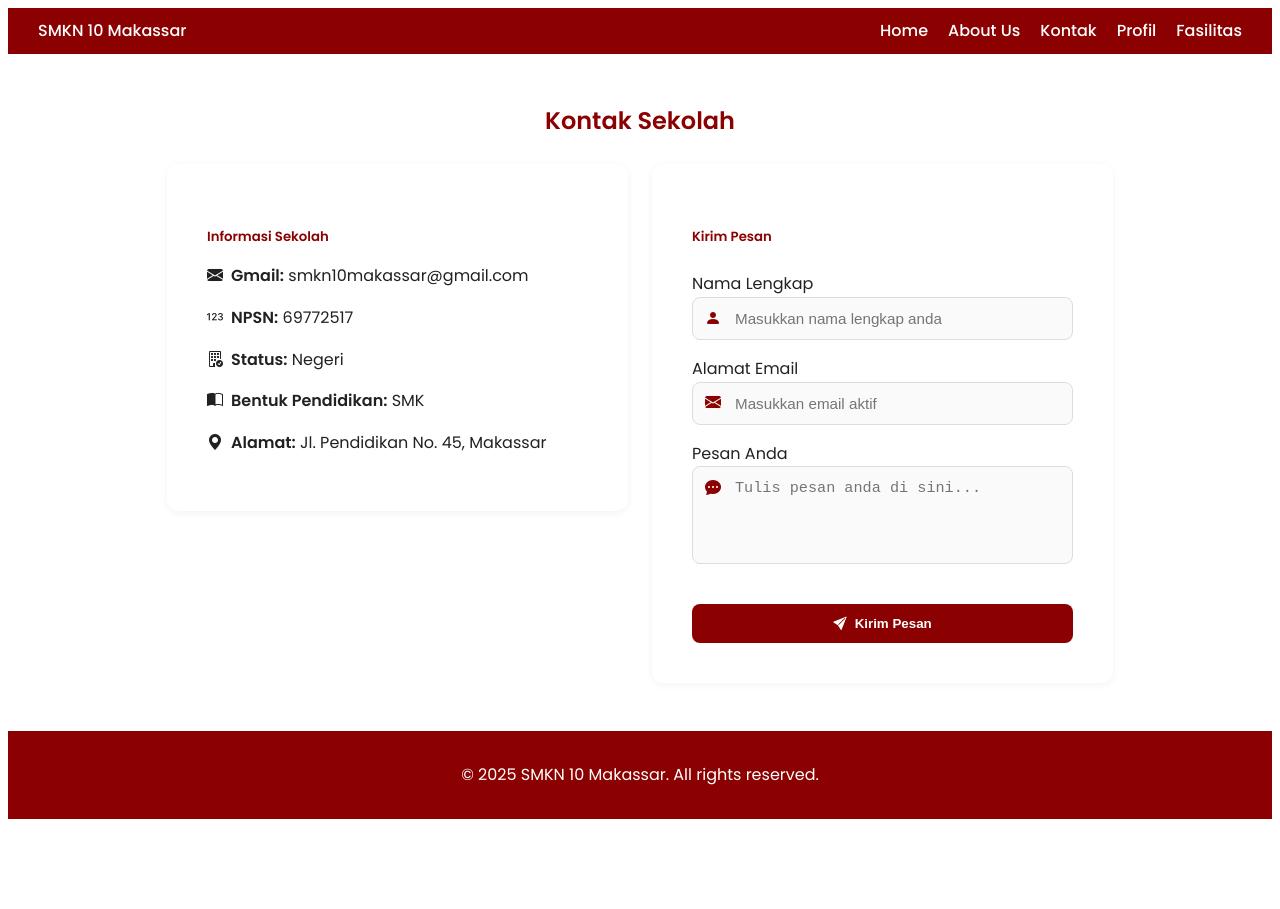
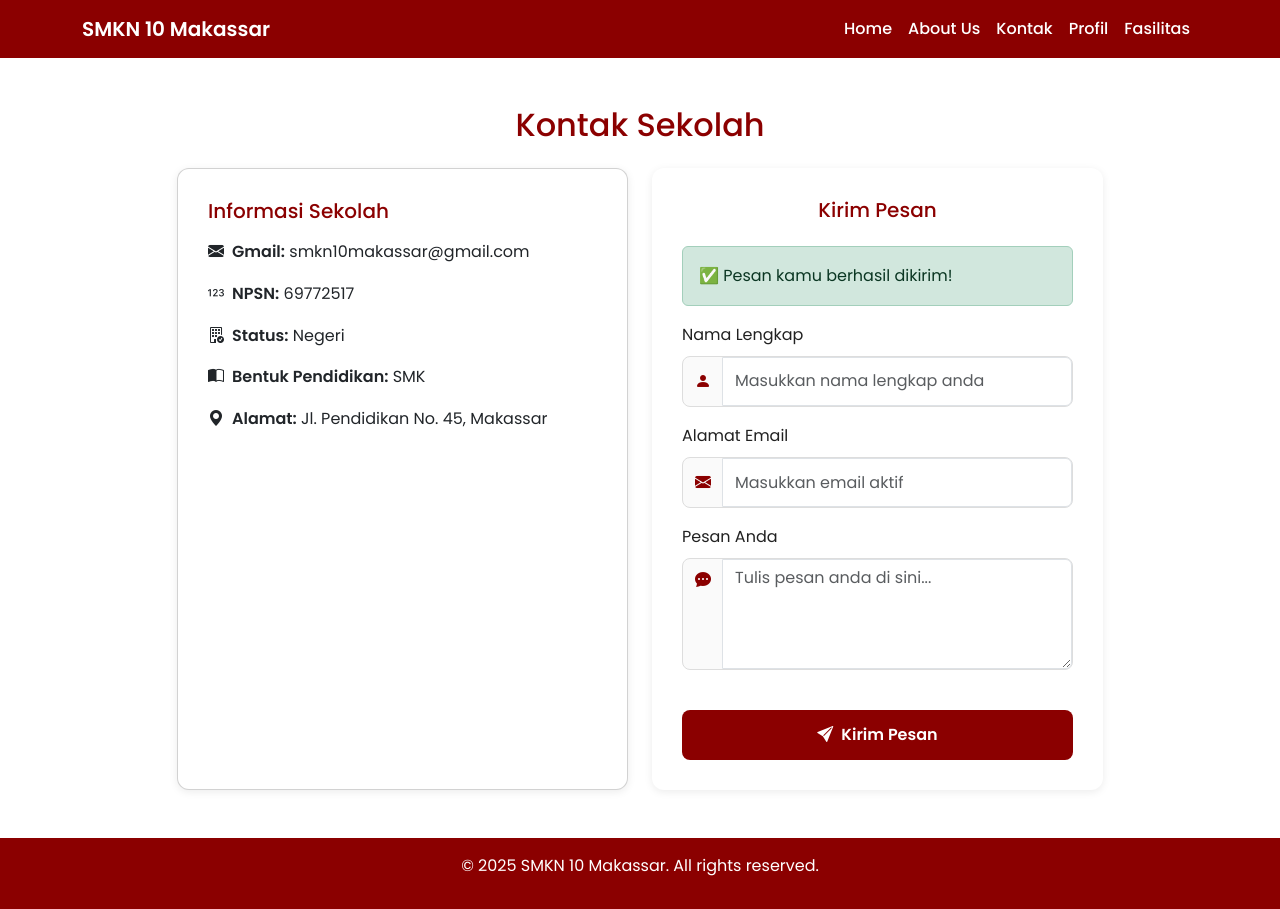
Before and after one commit to alfiraareskypratiwi/alfiraareskypratiwi.github.io, a plain HTML site: page main/web_sekolah/kontak.html in a window 1280 px wide. Both pictures are taken after typing "Sample", "name@example.com", "Sample" into the empty fields and a click on the button "Kirim Pesan". Before the commit the page ends 827 px from the top, so only its background shows below. Drawn offline with nearby package versions, Linux system fonts and the light colour scheme; files that its build step writes are made by us from their sources.

Commit message:
kontak.html

```diff
--- a/main/web_sekolah/kontak.html
+++ b/main/web_sekolah/kontak.html
@@ -5,8 +5,10 @@
   <meta name="viewport" content="width=device-width, initial-scale=1">
   <title>Kontak - Website Sekolah</title>
 
+  <!-- ✅ Bootstrap 5.3.3 -->
+  <link href="bootstrap-5.3.3-dist/css/bootstrap.min.css" rel="stylesheet">
 
-  <link href="bootstrap-5.3.3-dist/bootstrap-5.3.3-dist/css/bootstrap-grid.min.css" rel="stylesheet">
+  <!-- Google Font & Bootstrap Icons -->
   <link href="https://fonts.googleapis.com/css2?family=Poppins:wght@400;500;600&display=swap" rel="stylesheet">
   <link href="https://cdn.jsdelivr.net/npm/bootstrap-icons@1.11.3/font/bootstrap-icons.css" rel="stylesheet">
 
@@ -18,64 +20,28 @@
       line-height: 1.6;
     }
 
+    /* ===== NAVBAR ===== */
     .navbar {
       background-color: #8B0000;
-      padding: 10px 20px;
-      display: flex;
-      justify-content: space-between;
-      align-items: center;
-      flex-wrap: wrap;
     }
-    .navbar a {
-      color: #ffffff;
-      text-decoration: none;
+    .navbar-brand, .navbar-nav .nav-link {
+      color: #fff !important;
       font-weight: 500;
-      margin: 0 10px;
     }
-    .navbar a:hover {
-      color: #FFD54F;
-    }
-    .navbar-toggler {
-      display: none;
-      flex-direction: column;
-      cursor: pointer;
-    }
-    .navbar-toggler span {
-      height: 3px;
-      width: 25px;
-      background-color: #ffffff;
-      margin: 4px 0;
-      transition: 0.3s;
-    }
-    .navbar-menu {
-      display: flex;
-    }
-    @media (max-width: 768px) {
-      .navbar-menu {
-        display: none;
-        flex-direction: column;
-        width: 100%;
-        background-color: #8B0000;
-        margin-top: 10px;
-      }
-      .navbar-menu.show {
-        display: flex;
-      }
-      .navbar-toggler {
-        display: flex;
-      }
+    .navbar-nav .nav-link:hover {
+      color: #FFD54F !important;
     }
 
-    /* ===== FORM MINIMALIS ===== */
-    .form-container {
+    /* ===== FORM DAN CARD ===== */
+    .form-container, .card {
       background-color: #ffffff;
       border-radius: 12px;
-      padding: 40px;
-      box-shadow: 0 2px 8px rgba(0,0,0,0.05);
+      padding: 30px;
+      box-shadow: 0 2px 8px rgba(0,0,0,0.08);
+      height: 100%;
     }
+
     .input-group {
-      display: flex;
-      align-items: center;
       border: 1px solid #ddd;
       border-radius: 8px;
       background-color: #fafafa;
@@ -88,19 +54,9 @@
     }
     .input-group i {
       color: #8B0000;
-      margin-left: 12px;
+      margin: 12px;
     }
-    .form-control {
-      border: none;
-      background: none;
-      padding: 12px 14px;
-      width: 100%;
-      outline: none;
-      font-size: 0.95rem;
-    }
-    textarea.form-control {
-      resize: none;
-    }
+
     .btn-red {
       background-color: #8B0000;
       color: #ffffff;
@@ -115,14 +71,6 @@
       background-color: #B71C1C;
     }
 
-    .card {
-      background-color: #ffffff;
-      border: 1 px solid #fffdfd;
-      border-radius: 12px;
-      padding: 40px;
-      box-shadow: 0 2px 8px rgba(0,0,0,0.05);
-    }
-
     /* ===== FOOTER ===== */
     footer {
       background-color: #8B0000;
@@ -131,33 +79,38 @@
       padding: 15px 0;
       margin-top: 40px;
     }
+
   </style>
 </head>
 <body>
 
   <!-- Navbar -->
-  <nav class="navbar">
-    <a href="#" class="navbar-brand fw-semibold text-white">SMKN 10 Makassar</a>
-    <div class="navbar-toggler" id="toggler">
-      <span></span><span></span><span></span>
-    </div>
-    <div class="navbar-menu" id="menu">
-      <a href="index.html">Home</a>
-      <a href="about.html">About Us</a>
-      <a href="kontak.html">Kontak</a>
-      <a href="profile.html">Profil</a>
-      <a href="fasilitas.html">Fasilitas</a>
+  <nav class="navbar navbar-expand-lg">
+    <div class="container">
+      <a class="navbar-brand fw-semibold" href="#">SMKN 10 Makassar</a>
+      <button class="navbar-toggler text-white border-white" type="button" data-bs-toggle="collapse" data-bs-target="#navbarNav">
+        <span class="navbar-toggler-icon"></span>
+      </button>
+      <div class="collapse navbar-collapse justify-content-end" id="navbarNav">
+        <ul class="navbar-nav">
+          <li class="nav-item"><a class="nav-link" href="index.html">Home</a></li>
+          <li class="nav-item"><a class="nav-link" href="about.html">About Us</a></li>
+          <li class="nav-item"><a class="nav-link active" href="kontak.html">Kontak</a></li>
+          <li class="nav-item"><a class="nav-link" href="profile.html">Profil</a></li>
+          <li class="nav-item"><a class="nav-link" href="fasilitas.html">Fasilitas</a></li>
+        </ul>
+      </div>
     </div>
   </nav>
 
   <!-- Konten -->
   <div class="container my-5">
-    <h2 class="text-center mb-4" style="color:#8B0000;"><center>Kontak Sekolah</center></h2>
-    <div class="row justify-content-center g-4">
+    <h2 class="text-center mb-4" style="color:#8B0000;">Kontak Sekolah</h2>
+    <div class="row justify-content-center g-4 align-items-stretch">
 
       <!-- Informasi Sekolah -->
-      <div class="col-md-5">
-        <div class="card">
+      <div class="col-lg-5 col-md-6 col-sm-12 d-flex">
+        <div class="card w-100 h-100">
           <h5 class="mb-3" style="color:#8B0000;">Informasi Sekolah</h5>
           <p><strong><i class="bi bi-envelope-fill me-2"></i>Gmail:</strong> smkn10makassar@gmail.com</p>
           <p><strong><i class="bi bi-123 me-2"></i>NPSN:</strong> 69772517</p>
@@ -168,26 +121,32 @@
       </div>
 
       <!-- Form Kirim Pesan -->
-      <div class="col-md-5">
-        <div class="form-container">
+      <div class="col-lg-5 col-md-6 col-sm-12 d-flex">
+        <div class="form-container w-100 h-100">
           <h5 class="text-center mb-4" style="color:#8B0000;">Kirim Pesan</h5>
-          <form id="contactForm">
+
+          <!-- Notifikasi sukses -->
+          <div id="successMsg" class="alert alert-success d-none" role="alert">
+            ✅ Pesan kamu berhasil dikirim!
+          </div>
+
+          <form id="contactForm" novalidate>
             <label for="nama" class="form-label">Nama Lengkap</label>
             <div class="input-group mb-3">
               <i class="bi bi-person-fill"></i>
-              <input type="text" id="nama" class="form-control" placeholder="Masukkan nama lengkap anda">
+              <input type="text" id="nama" class="form-control" placeholder="Masukkan nama lengkap anda" required>
             </div>
 
             <label for="email" class="form-label">Alamat Email</label>
             <div class="input-group mb-3">
               <i class="bi bi-envelope-fill"></i>
-              <input type="email" id="email" class="form-control" placeholder="Masukkan email aktif">
+              <input type="email" id="email" class="form-control" placeholder="Masukkan email aktif" required>
             </div>
 
             <label for="pesan" class="form-label">Pesan Anda</label>
             <div class="input-group mb-3 align-items-start">
               <i class="bi bi-chat-dots-fill mt-2"></i>
-              <textarea id="pesan" class="form-control" rows="4" placeholder="Tulis pesan anda di sini..."></textarea>
+              <textarea id="pesan" class="form-control" rows="4" placeholder="Tulis pesan anda di sini..." required></textarea>
             </div>
 
             <button type="submit" class="btn-red mt-4"><i class="bi bi-send-fill me-2"></i>Kirim Pesan</button>
@@ -201,33 +160,38 @@
     <p>&copy; 2025 SMKN 10 Makassar. All rights reserved.</p>
   </footer>
 
-  <!-- Script -->
-  <script src="assets/js/jquery.min.js"></script>
-  <script src="bootstrap-5.3.8-dist/bootstrap-5.3.8-dist/js/bootstrap.bundle.min.js"></script>
+  <!-- ✅ jQuery 3.7.1 dan Bootstrap JS 5.3.3 -->
+  <script src="jquery-3.7.1/jquery-3.7.1.min.js"></script>
+  <script src="bootstrap-5.3.3-dist/js/bootstrap.bundle.min.js"></script>
+
   <script>
-    // Toggle menu
-    $("#toggler").click(function() {
-      $(this).toggleClass("active");
-      $("#menu").toggleClass("show");
-    });
-
-    // Validasi form
-    $("#contactForm").submit(function(e) {
+    // ===== Validasi Form & Pesan Sukses =====
+    $("#contactForm").on("submit", function(e) {
       e.preventDefault();
       const nama = $("#nama").val().trim();
       const email = $("#email").val().trim();
       const pesan = $("#pesan").val().trim();
+      const emailPattern = /^[^ ]+@[^ ]+\.[a-z]{2,3}$/;
 
       if (!nama || !email || !pesan) {
-        alert("Semua field harus diisi!");
+        alert("⚠️ Semua field harus diisi!");
         return;
       }
-      if (!email.includes("@")) {
-        alert("Email tidak valid!");
+      if (!emailPattern.test(email)) {
+        alert("📧 Alamat email tidak valid!");
         return;
       }
-      alert("Pesan berhasil dikirim. Terima kasih!");
+
+      // Tampilkan notifikasi sukses
+      $("#successMsg").removeClass("d-none").hide().fadeIn();
+
+      // Reset form
       this.reset();
+
+      // Sembunyikan notifikasi setelah 4 detik
+      setTimeout(() => {
+        $("#successMsg").fadeOut();
+      }, 4000);
     });
   </script>
 </body>
```
